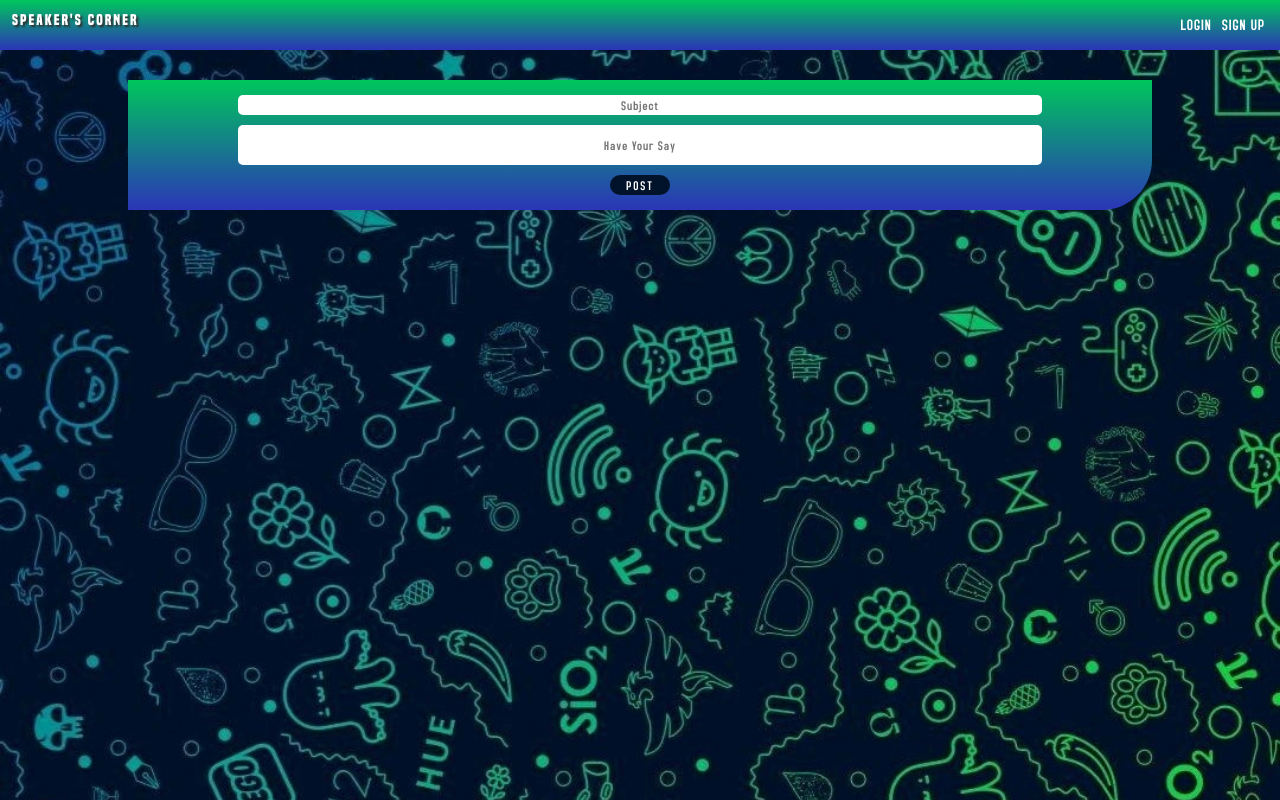
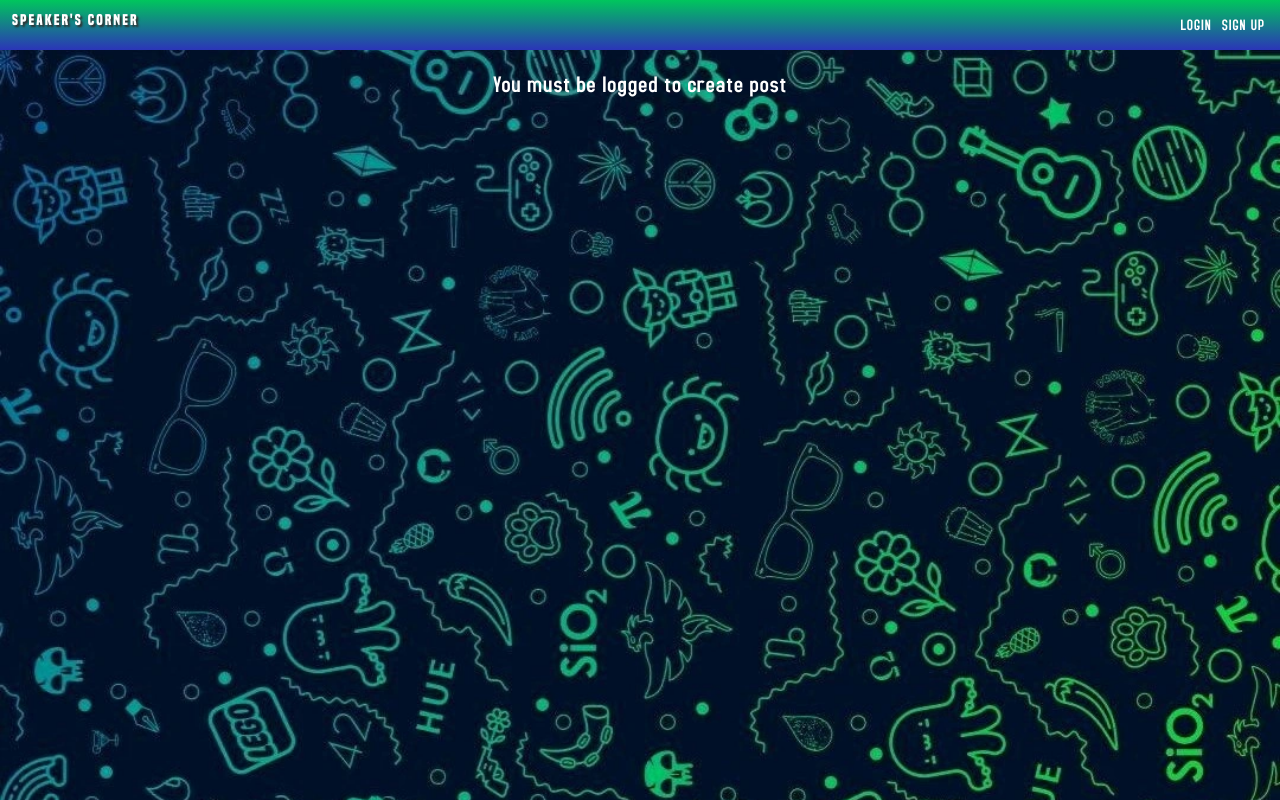
Before and after one commit to jacklocks/speakers-corner, a Next.js app: page / in a window 1280 px wide. Built offline with nearby package versions, Linux system fonts and the light colour scheme; no server answers; the database is empty.

Commit message:
firebase3

```diff
--- a/app/components/AddThread.jsx
+++ b/app/components/AddThread.jsx
@@ -1,12 +1,22 @@
 "use client";
-
 import { useRouter } from "next/navigation";
-import { useState } from "react";
+import { useEffect, useState } from "react";
+import { UserAuth } from "../context/AuthContext";
 
 const AddThread = () => {
+  const { user } = UserAuth();
+  const [loading, setLoading] = useState(true);
   const [title, setTitle] = useState("");
   const [description, setDescription] = useState("");
   const router = useRouter();
+
+  useEffect(() => {
+    const checkAuthentification = async () => {
+      await new Promise((resolve) => setTimeout(resolve, 50));
+      setLoading(false);
+    };
+    checkAuthentification();
+  }, [user]);
 
   const handleSubmit = async (e) => {
     e.preventDefault();
@@ -34,6 +44,7 @@ const AddThread = () => {
   };
   return (
     <>
+      {user ? (
         <div className="form-container">
           <form onSubmit={handleSubmit}>
             <input
@@ -56,6 +67,11 @@ const AddThread = () => {
             <button type="submit">post</button>
           </form>
         </div>
+      ) : (
+        <div className="no-log">
+          <p>You must be logged to create post</p>
+        </div>
+      )}
     </>
   );
 };
--- a/app/components/Navbar.jsx
+++ b/app/components/Navbar.jsx
@@ -2,7 +2,7 @@
 import Link from "next/link";
 import { UserAuth } from "../context/AuthContext";
 import { useEffect, useState } from "react";
-import { resolve } from "styled-jsx/css";
+
 
 export default function Navbar() {
   const { user, googleSignIn, logOut } = UserAuth();
--- a/app/styles/components/_addThread.scss
+++ b/app/styles/components/_addThread.scss
@@ -65,3 +65,12 @@
     }
   }
 }
+
+.no-log {
+  color: white;
+  text-align: center;
+  margin-top: 20px;
+  font-family: $font2;
+  letter-spacing: 1px;
+  font-size: 1.5rem;
+}
```
Lines whose indentation alone changed are shown as unchanged.
